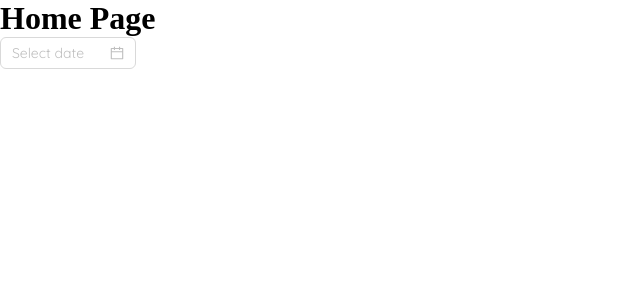
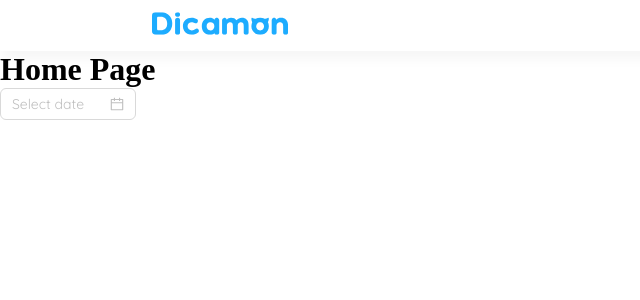
Before and after one commit to iamtun/dica-frontend, a Next.js app: page / in a window 1280 px wide. Shown: the top 300 px of the page, without its empty margins (0-640 px from the left). Built offline with nearby package versions, Linux system fonts and the light colour scheme.

Commit message:
create header

```diff
--- a/common/svg.ts
+++ b/common/svg.ts
@@ -13,9 +13,10 @@ import HEART_SELECTED from "@/assets/icons/heart-selected.svg";
 import DISLIKE from "@/assets/icons/dislike.svg";
 import DISLIKE_SELECTED from "@/assets/icons/dislike-selected.svg";
 
+import LOGO from "@/assets/images/logo.svg";
 export {
     ROTATE, BOOKMARK, BOOKMARK_SELECTED, THREE_DOT,
     COMMENT, COMMENT_SELECTED, ARROW_UP, ARROW_DOWN,
     ARROW_UP_SEND, ACCEPTED, HEART, HEART_SELECTED,
-    DISLIKE, DISLIKE_SELECTED
+    DISLIKE, DISLIKE_SELECTED, LOGO
 };
--- /dev/null
+++ b/components/Header/Header.module.scss
@@ -0,0 +1,22 @@
+.container {
+    width: 100%;
+    height: 100%;
+    background: #fff;
+    box-shadow: 4px 8px 12px rgba(0, 0, 0, 0.04);
+}
+
+.__top {
+    //desktop
+    @media only screen and  (min-width: 768px) {
+        padding: 12px 152px;
+        > img {
+            width: 136px;
+            height: 23px;
+        }
+    }
+
+    //mobile
+    @media only screen and (min-width: 360px) and (max-width: 768px) {
+       padding: 24px 20px;
+    }
+}
--- /dev/null
+++ b/components/Header/index.tsx
@@ -0,0 +1,17 @@
+import { LOGO } from "@/common/svg";
+import Image from "next/image";
+import React from "react";
+
+import styles from "./Header.module.scss";
+
+const HeaderPage: React.FC = () => {
+    return (
+        <div className={styles.container}>
+            <div className={styles.__top}>
+                <Image src={LOGO} width={90} height={15} alt="logo" />
+            </div>
+        </div>
+    )
+}
+
+export default HeaderPage;
--- a/components/Question/Question.module.scss
+++ b/components/Question/Question.module.scss
@@ -12,7 +12,7 @@ $margin-fit: 0 20px 0 12px;
 
     //mobile
     @media only screen and (min-width: 360px) and (max-width: 768px) {
-        margin: 0 8px;
+        padding: 0 8px;
     }
 }
 
--- a/components/layout/layout-page-detail/index.tsx
+++ b/components/layout/layout-page-detail/index.tsx
@@ -13,7 +13,7 @@ const LayoutPageDetail: React.FC<ILayoutPageDetail> = ({ children }) => {
             </Col>
             <Col span={8} xs={0} sm={0} md={4} lg={4}>
                 <div className="col-right">
-                    <h3>Col-right</h3>
+                    {/* <h3>Col-right</h3> */}
                 </div>
             </Col>
         </Row>
--- a/pages/_app.tsx
+++ b/pages/_app.tsx
@@ -4,6 +4,7 @@ import { Quicksand } from '@next/font/google'
 
 import { ConfigProvider } from 'antd'
 import '../styles/globals.scss'
+import HeaderPage from '@/components/Header'
 
 const quicksand = Quicksand({
   weight: '400',
@@ -23,6 +24,7 @@ export default function App({ Component, pageProps }: AppProps) {
         }
       }}
     >
+      <HeaderPage />
       <Component {...pageProps} />
     </ConfigProvider>
   </>
--- a/styles/globals.scss
+++ b/styles/globals.scss
@@ -16,8 +16,5 @@ body {
 }
 
 .col-right {
-  background-color: aqua;
-  width: 100%;
-  height: 100vh;
-  margin-left: 20px;
+  margin: 20px 0 0 20px;
 }
```
Also changed, not shown: assets/images/logo.svg (added).
